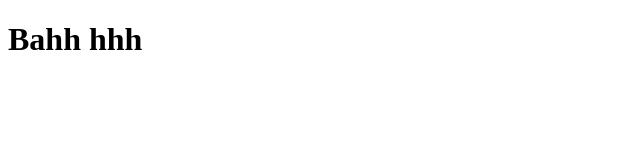
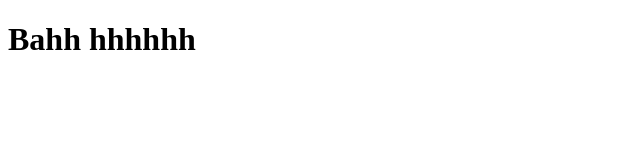
Before and after one commit to sskiles66/wdd230, a plain HTML site: page index.html in a window 1280 px wide. Shown: the whole page, without its empty margins (0-640 px from the left). Drawn offline with Linux system fonts and the light colour scheme.

Commit message:
Final Test To make sure this works

```diff
--- a/index.html
+++ b/index.html
@@ -7,7 +7,7 @@
     <title>Document</title>
 </head>
 <body>
-    <h1>Bahh hhh</h1>
+    <h1>Bahh hhhhhh</h1>
 
 </body>
 </html>
```
